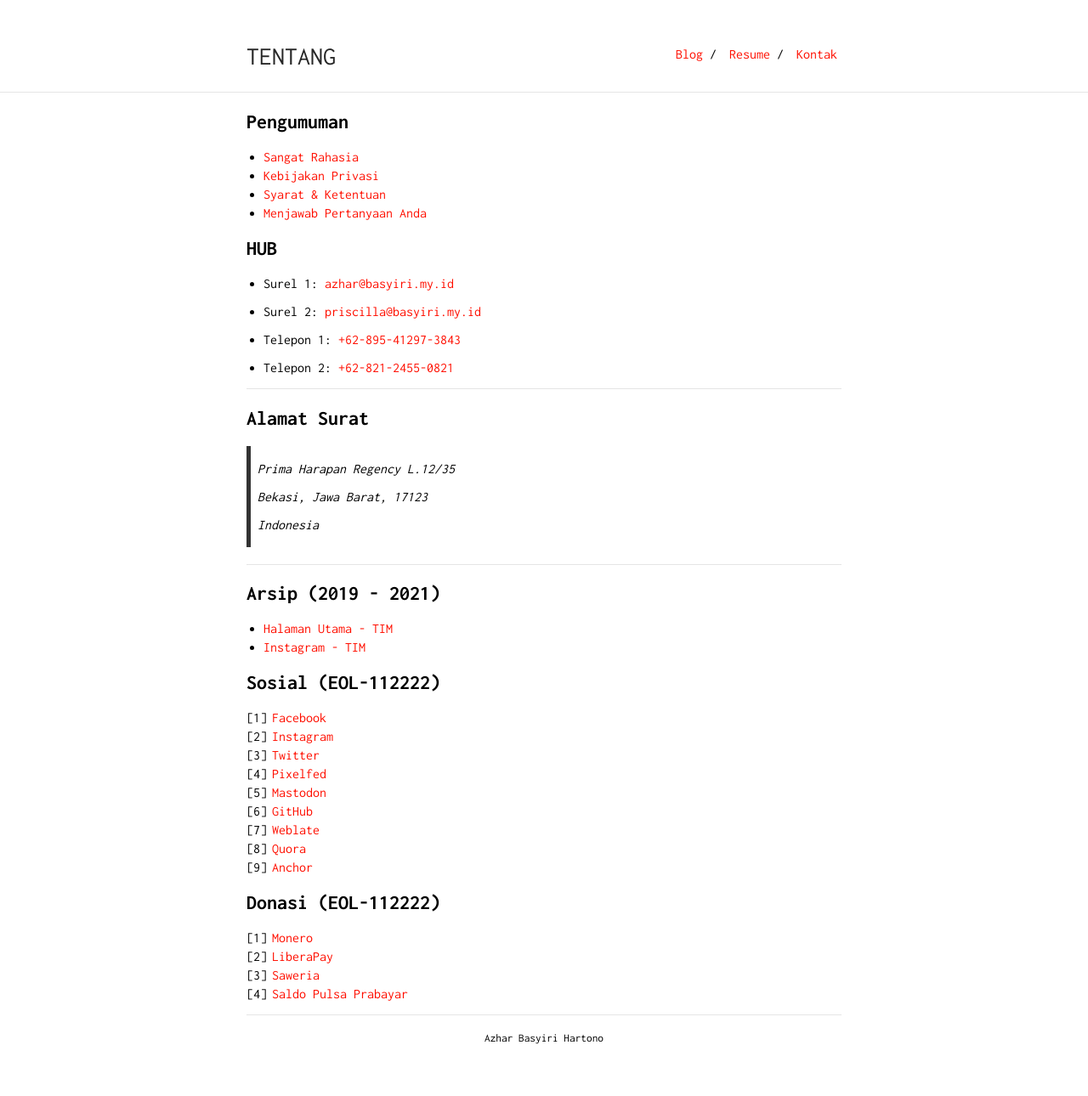
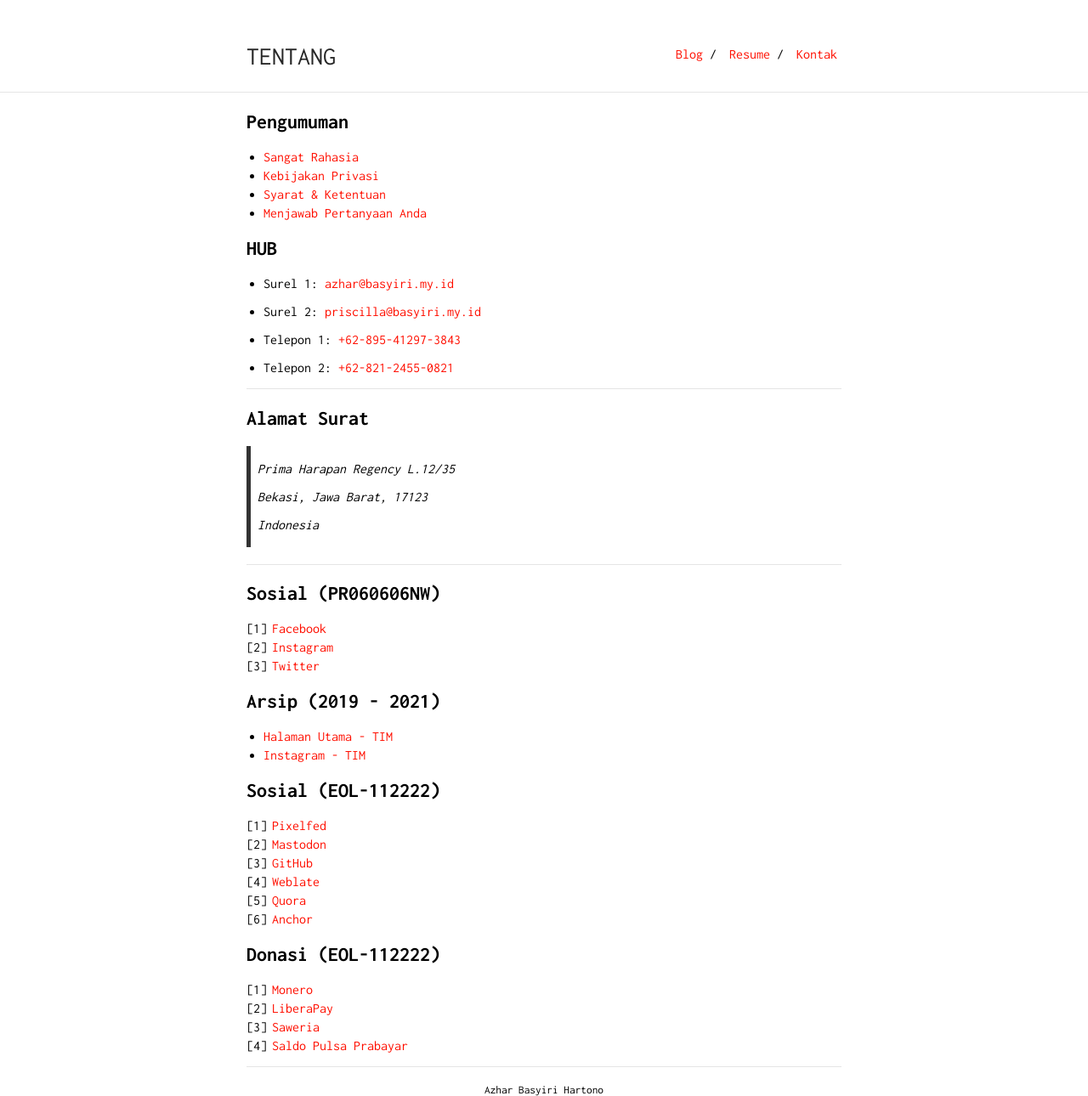
Before and after one commit to intrapegasus/id, a Jekyll site: the page built from kontak.md, in a window 1280 px wide. Shown: the whole page at 85% size. Built offline with Jekyll 4.4.1, drawn with Linux system fonts in a browser that asks for light colours; our own code applies the rules of GitHub Pages for plain Markdown files; before the commit the page ends 1229 px from its top, so only the background shows below that.

Commit message:
Update kontak.md

```diff
--- a/kontak.md
+++ b/kontak.md
@@ -32,22 +32,24 @@
 
 ---
 
+## Sosial (PR060606NW)
+
+1. [Facebook](https://facebook.com/intrapegasus)
+2. [Instagram](https://instagram.com/intrapegasus)
+3. [Twitter](https://twitter.com/intrapegasus)
+
 ## Arsip (2019 - 2021)
 
 * [Halaman Utama - TIM](https://basyiri.my.id/tasya)
 * [Instagram - TIM](https://instagram.com/azharbasyirihvrtono)
 
 ## Sosial (EOL-112222)
-
-1. [Facebook](https://facebook.com/intrapegasus)
-2. [Instagram](https://instagram.com/intrapegasus)
-3. [Twitter](https://twitter.com/intrapegasus)
-4. [Pixelfed](https://pixelfed.de/intrapegasus)
-5. [Mastodon](https://masthead.social/@intrapegasus)
-6. [GitHub](https://github.com/intrapegasus)
-7. [Weblate](https://hosted.weblate.org/user/intrapegasus)
-8. [Quora](https://id.quora.com/profile/Intrapegasus)
-9. [Anchor](https://anchor.fm/intrapegasus)
+1. [Pixelfed](https://pixelfed.de/intrapegasus)
+2. [Mastodon](https://masthead.social/@intrapegasus)
+3. [GitHub](https://github.com/intrapegasus)
+4. [Weblate](https://hosted.weblate.org/user/intrapegasus)
+5. [Quora](https://id.quora.com/profile/Intrapegasus)
+6. [Anchor](https://anchor.fm/intrapegasus)
 
 ## Donasi (EOL-112222)
 1. [Monero](xmr.txt)
```
